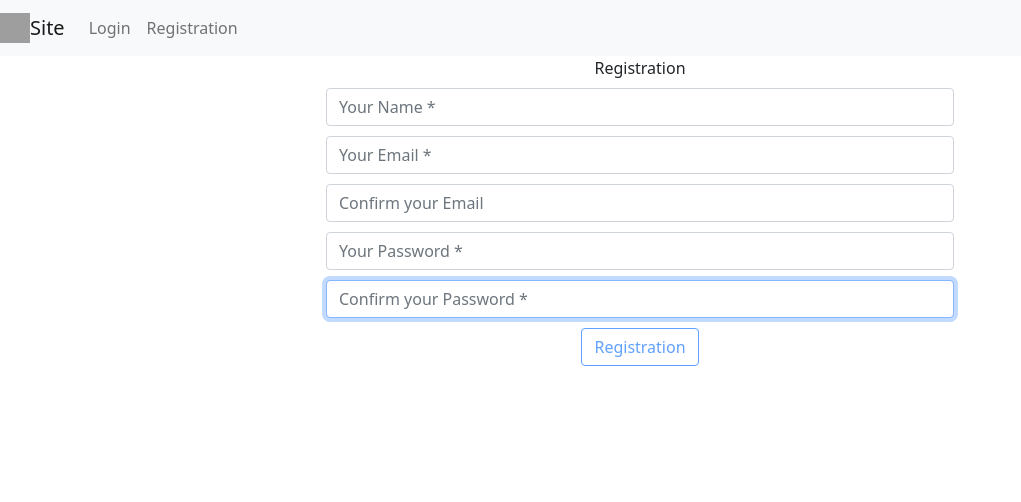
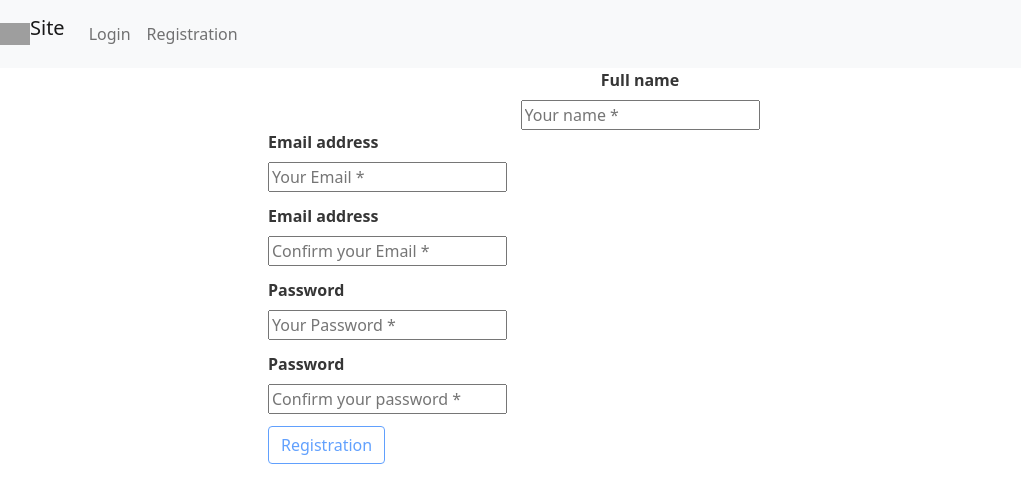
Before and after one commit to giussp08/reactTutorial, a React (Create React App) app: page /login in a window 1280 px wide. Both pictures are taken after a click on the button "Registration". Shown: the top 502 px of the page, without its empty margins (0-1021 px from the left). Built offline with nearby package versions, Linux system fonts and the light colour scheme; grey boxes are pictures that could not be loaded.

Commit message:
done validation form Registration

```diff
--- a/package.json
+++ b/package.json
@@ -7,13 +7,16 @@
     "@testing-library/react": "^11.2.7",
     "@testing-library/user-event": "^12.8.3",
     "bootstrap": "^5.0.2",
+    "bulma": "^0.9.3",
+    "formik": "^2.2.9",
     "react": "^17.0.2",
     "react-bootstrap": "^1.6.1",
     "react-dom": "^17.0.2",
     "react-router-dom": "^5.2.0",
     "react-scripts": "4.0.3",
     "typescript": "^4.3.5",
-    "web-vitals": "^1.1.2"
+    "web-vitals": "^1.1.2",
+    "yup": "^0.32.9"
   },
   "scripts": {
     "start": "react-scripts start",
--- a/src/index.js
+++ b/src/index.js
@@ -1,6 +1,7 @@
 import React from 'react';
 import ReactDOM from 'react-dom';
 import './index.css';
+import './shared/styles/style.css';
 import App from './App';
 import reportWebVitals from './reportWebVitals';
 
--- a/src/pages/registration/Registration.tsx
+++ b/src/pages/registration/Registration.tsx
@@ -1,91 +1,157 @@
-
-import logo from './logo.svg';
-import Form from "react-bootstrap/Form";
-import  Button  from 'react-bootstrap/Button';
-import './Registration.css';
-import '../../shared/styles/Button.css';
-import { useState } from 'react';
-import {
-  BrowserRouter as Router,
-  Switch,
-  Route,
-  Link
-} from "react-router-dom";
-import { Col, Row } from 'react-bootstrap';
+import Button from "react-bootstrap/Button";
+import "./Registration.css";
+import "../../shared/styles/Button.css";
+import * as Yup from "yup";
+import { Formik, Form, Field, ErrorMessage } from "formik";
 
 export default function Login() {
-    const [name, setName] = useState("");
-    const [email, setEmail] = useState("");
-    const [email1, setEmail1] = useState("");
-    const [password, setPassword] = useState("");
-    const [password1 ,setPassword1] = useState("");
 
-    function handleSubmit(event : any) {
+  const validationSchema = Yup.object({
+    name: Yup.string()
+      .matches(/^[A-Za-z ]*$/, "Please enter valid name")
+      .min(2, "Name is too short")
+      .required(),
+    email: Yup.string().email().required(),
+    email1: Yup.string()
+      .oneOf([Yup.ref("email"), null], "Passwords must match")
+      .required(),
+    password: Yup.string().required(),
+    password1: Yup.string()
+      .oneOf([Yup.ref("password"), null], "Passwords must match")
+      .required(),
+  });
+
+  const initialValues = {
+    name: "",
+    email: "",
+    email1: "",
+    password: "",
+    password1: "",
+  };
+
+  const onSubmit = (values: any) => {
+    alert(JSON.stringify(values, null, 2));
+  };
+
+  const renderError = (message: any) => <p className="help is-danger">{message}</p>;
+
+  function handleSubmit(event: any) {
     console.log(event);
     event.preventDefault();
   }
 
   return (
+    <Formik
+      initialValues={initialValues}
+      validationSchema={validationSchema}
+      onSubmit={async (values, { resetForm }) => {
+        await onSubmit(values);
+        resetForm();
+      }}
+    >
+      {(formik) => {
+        const { errors, touched, isValid, dirty } = formik;
+        return(
+
+          <div
+            className="container"
+            style={{
+              width: "60%",
+            }}
+          >
+            <Form>
             <div className="Registration">
-        <Form.Label>Registration</Form.Label><br></br>
-        <Row>
-          <Col  md={{span:6 , offset:3}}>
-        <Form.Control
-              autoFocus
-              type="name"
-              value={name}
-              placeholder="Your Name *"
-              onChange={(e) => setName(e.target.value)}
+              <label className="label" htmlFor="name">
+                Full name
+              </label>
+              <div className="control">
+                <Field
+                  name="name"
+                  type="text"
+                  className={errors.name && touched.name ? "input-error" : null}
+                  placeholder="Your name *"
                 />
-           </Col>
-        </Row>
-        <Row style={{paddingTop:"10px", paddingBottom:"10px"}}>
-          <Col  md={{span:6 , offset:3}}>
-         <Form.Control
-              autoFocus
-              type="email"
-              value={email}
+                <ErrorMessage name="name" render={renderError} />
+              </div>
+            </div>
+            <div className="field">
+              <label className="label" htmlFor="email">
+                Email address
+              </label>
+              <div className="control">
+                <Field
+                  name="email"
+                  type="text"
+                  className={
+                    errors.email && touched.email ? "input-error" : null
+                  }
                   placeholder="Your Email *"
-              onChange={(e) => setEmail(e.target.value)}
                 />
-            </Col>
-        </Row>
-        <Row>
-          <Col  md={{span:6 , offset:3}}>
-        <Form.Control
-              autoFocus
-              type="email1"
-              value={email1}
-              placeholder="Confirm your Email"
-              onChange={(e) => setEmail1(e.target.value)}
+                <ErrorMessage name="email" render={renderError} />
+              </div>
+            </div>
+            <div className="field">
+              <label className="label" htmlFor="email1">
+                Email address
+              </label>
+              <div className="control">
+                <Field
+                  name="email1"
+                  type="text"
+                  className={
+                    errors.email1 && touched.email1 ? "input-error" : null
+                  }
+                  placeholder="Confirm your Email *"
                 />
-           </Col>
-        </Row>
-        <Row style={{paddingTop:"10px", paddingBottom:"10px"}} >
-          <Col  md={{span:6 , offset:3}}>
-          <Form.Control
-              autoFocus
+                <ErrorMessage name="email1" render={renderError} />
+              </div>
+            </div>
+            <div className="field">
+              <label className="label" htmlFor="password">
+                Password
+              </label>
+              <div className="control">
+                <Field
+                  name="password"
                   type="password"
-              value={password}
+                  className={
+                    errors.password && touched.password ? "input-error" : null
+                  }
                   placeholder="Your Password *"
-              onChange={(e) => setPassword(e.target.value)}
                 />
-            </Col>
-        </Row>
-        <Row style={{paddingBottom:"10px"}}>
-          <Col  md={{span:6 , offset:3}}>
-            <Form.Control
-              autoFocus
-              type="password1"
-              value={password1}
-              placeholder="Confirm your Password *"
-              onChange={(e) => setPassword1(e.target.value)}
+                <ErrorMessage name="password" render={renderError} />
+              </div>
+            </div>
+            <div className="field">
+              <label className="label" htmlFor="password1">
+                Password
+              </label>
+              <div className="control">
+                <Field
+                  name="password1"
+                  type="password"
+                  className={
+                    errors.password1 && touched.password1 ? "input-error" : null
+                  }
+                  placeholder="Confirm your password *"
                 />
-            </Col>
-        </Row>
-        <Button variant="outline-primary" type="submit" disabled={!(name.length>0 && email.length>0 && password.length>0 && password == password1)}>
+                <ErrorMessage name="password1" render={renderError} />
+              </div>
+            </div>
+
+            <Button
+              variant="outline-primary"
+              type="submit"
+              className={!(dirty && isValid) ? "disabled-btn" : ""}
+              disabled={!(dirty && isValid)}
+            >
               Registration
             </Button>
+            </Form>
           </div>
+
+        );
+      }}
+    </Formik>
   );
 }
--- /dev/null
+++ b/src/shared/styles/style.css
@@ -0,0 +1 @@
+@import url('bulma/css/bulma.css');
```
Also changed, not shown: 1 other file (tests, documents, lock files or other folders). Lines whose indentation alone changed are shown as unchanged.
